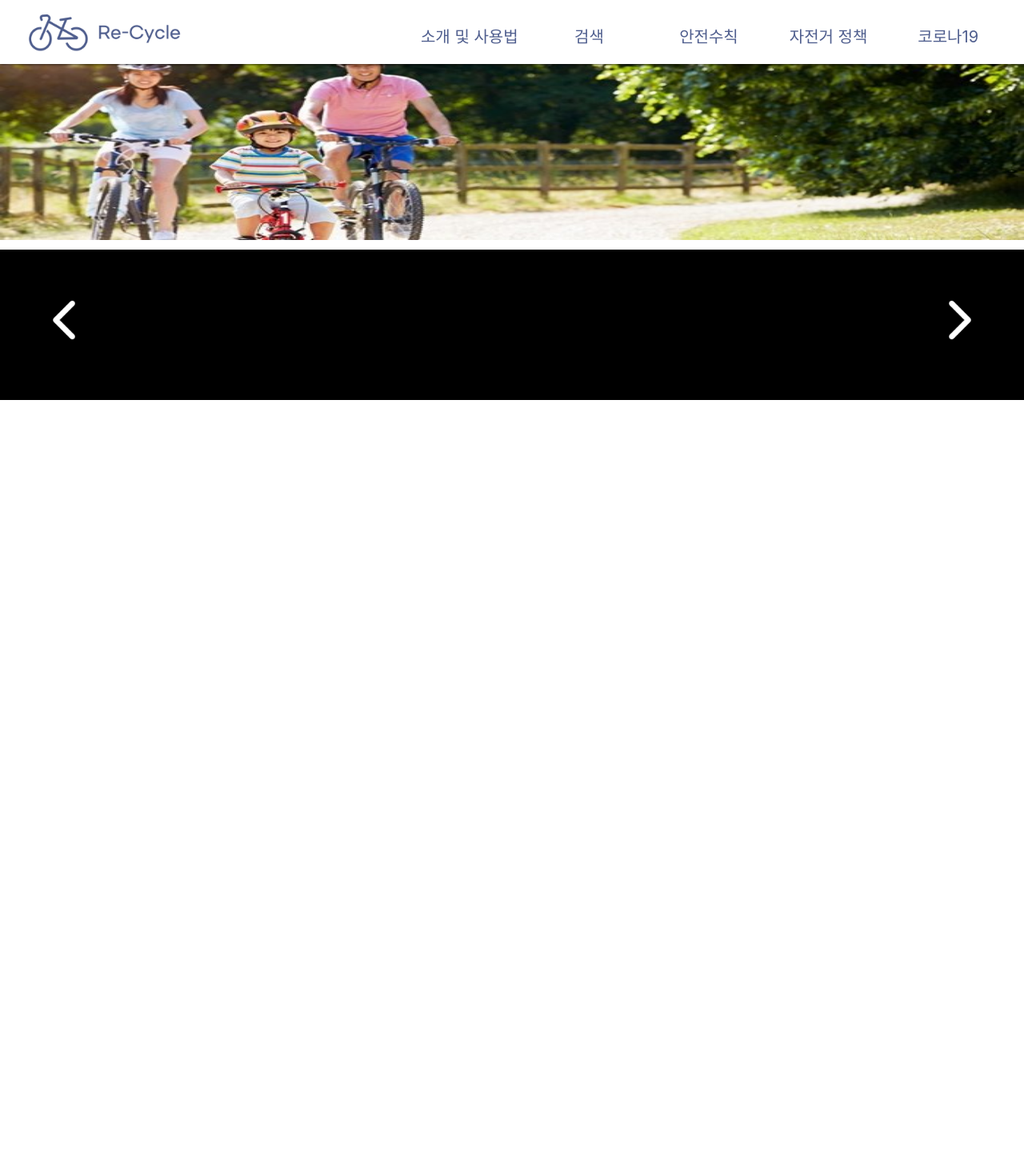
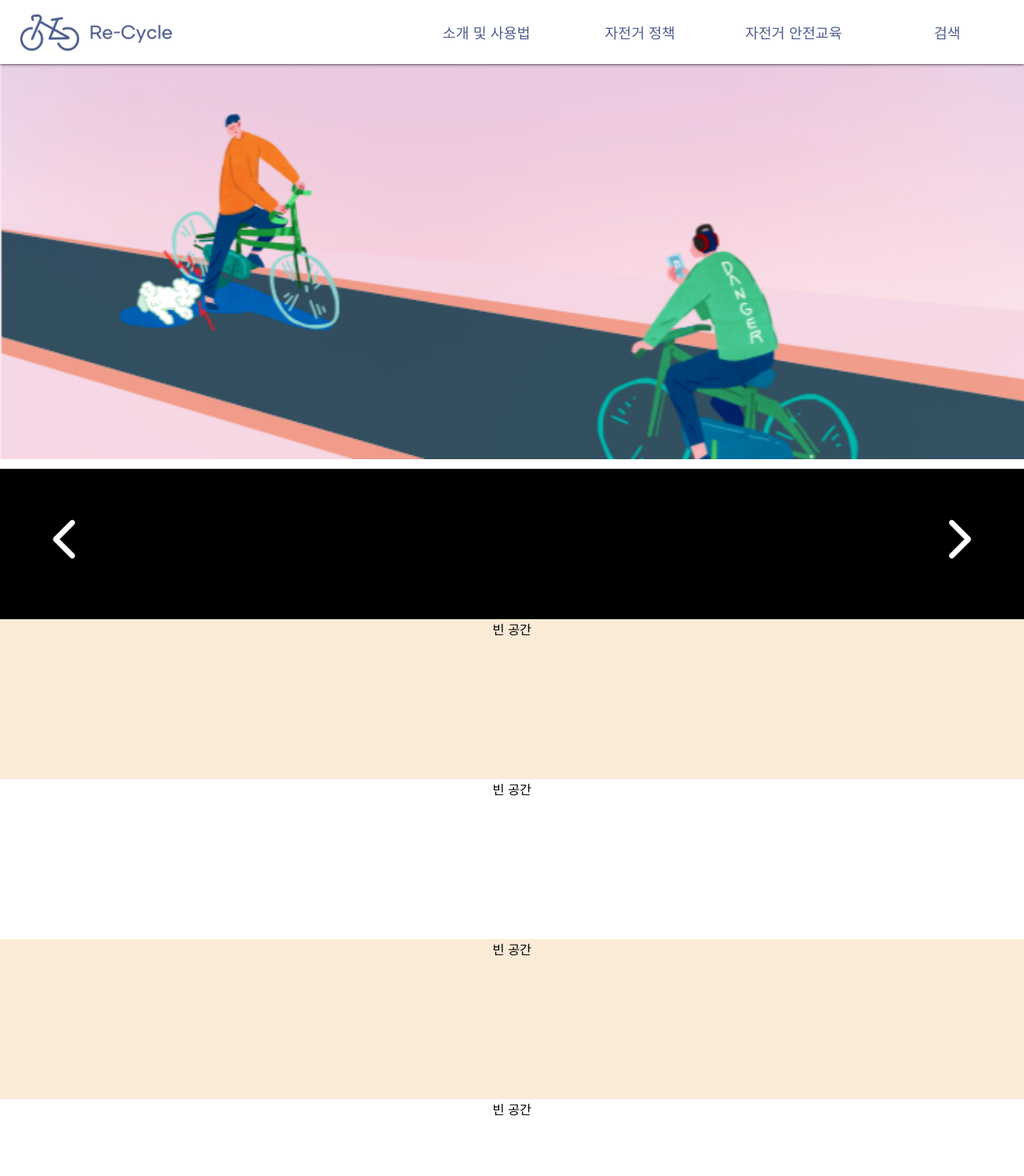
Before and after one commit to seong2808/CapstoneDesign, a React (Create React App) app: page / in a window 1280 px wide. Shown: the top 1470 px of the page at 80% size. Before the commit the page ends 800 px from the top, so only its background shows below. Built offline with nearby package versions, Linux system fonts and the light colour scheme.

Commit message:
10_24 commit

```diff
--- a/src/App.js
+++ b/src/App.js
@@ -1,93 +1,100 @@
-import React from 'react';
-import logo from './logo.svg';
-import './App.css';
-import './main1.css';
-import './start_style.css';
+import React from "react";
+import logo from "./logo.svg";
+import "./App.css";
+import "./banner.css";
+import "./start_style.css";
 
 function App() {
+  let posts = "";
 
-  let posts = '강남 고기 맛집';
-
-  let oh = '오익준 넷플 시청예정';
+  let oh = "";
 
   function asd() {
-    return 100
+    return 100;
   }
 
   return (
     <div className="App">
-      <div class="con1">
-
+      <div className="con1">
         <img id="logo" src="./logo.png" />
 
-        <div class="con2">
-          <nav id="main_menu" class="main_menu">
+        <nav id="main_menu" className="main_menu">
+          <a href="#">소개 및 사용법</a>
+          <a href="#">자전거 정책</a>
+          <a href="#">자전거 안전교육</a>
+          <a href="#">검색</a>
+        </nav>
 
-                <a href="">소개 및 사용법</a>
-
-                <a href="">검색</a>
-
-                <a href="">안전수칙</a>
-
-                <a href="">자전거 정책</a>
-
-                <a href="">코로나19</a>
-
-          </nav>
+        <div className="more-btn">
+          <i className="icon"></i>
         </div>
-        <div className='more-btn'>
-          <i className='icon'></i>
-        </div>
-
       </div>
-      <div class="ride">
-        <img src="./ride.jpg" width="100%" height="300px"/>
+      <div className="ride">
+        <img src="./rideback.png" width="100%" height="100%" />
       </div>
 
-      <div class="section">
-        <input type="radio" name="slide" id="slide01" checked/>
-        <input type="radio" name="slide" id="slide02"/>
-        <input type="radio" name="slide" id="slide03"/>
+      <div className="section">
+        <input type="radio" name="slide" id="slide01" checked />
+        <input type="radio" name="slide" id="slide02" />
+        <input type="radio" name="slide" id="slide03" />
         <div class="slidewrap">
-
-          <ul class="slidelist">
+          <ul className="slidelist">
             <li>
               <a>
-                <img src="./black.jpg"/>
+                <img src="./black.jpg" />
               </a>
             </li>
             <li>
               <a>
-                <img src="./red.jpg"/>
+                <img src="./red.jpg" />
               </a>
             </li>
             <li>
               <a>
-                <img src="./puple.jpg"/>
+                <img src="./puple.jpg" />
               </a>
             </li>
           </ul>
 
-          <div class="slide-control">
-
-            <div class="control01">
+          <div className="slide-control">
+            <div className="control01">
               <label for="slide03" class="left"></label>
               <label for="slide02" class="right"></label>
             </div>
 
-            <div class="control02">
+            <div className="control02">
               <label for="slide01" class="left"></label>
               <label for="slide03" class="right"></label>
             </div>
 
-            <div class="control03">
+            <div className="control03">
               <label for="slide02" class="left"></label>
               <label for="slide01" class="right"></label>
             </div>
-
           </div>
         </div>
       </div>
+
+      <div className="con2">
+        빈 공간
+      </div>
+
+      <div className="con3">
+        빈 공간
+      </div>
+
+      <div className="con4">
+        빈 공간
+      </div>
+
+      <div className="con5">
+        빈 공간
+      </div>
+
+    <hr></hr>
+    <div className="footer">
+      빈 공간
+    </div>
 
     </div>
   );
--- a/src/start_style.css
+++ b/src/start_style.css
@@ -1,5 +1,5 @@
 /* 브라우저 마진과 패딩 리셋 */
-*{
+* {
   margin: 0;
   padding: 0;
 }
@@ -11,49 +11,68 @@
   height: 80px;
   box-shadow: 0 0 4px black;
   background: white;
-
-}
-
-.con2 {
-    display: flex;
-    width: 60%;
-    margin-left: auto;
-    text-align: center;
+  justify-content: space-between;
+  align-items: center;
 }
 
 #logo {
   height: 70px;
-    padding-top: 5px;
-    padding-left: 2%;
+  padding-left: 15px;
 }
 
 .main_menu {
   display: flex;
-    float: left;
-    padding-top: 30px;
-    padding-right: 20px;
-    width: 100%;
+  width: 60%;
+  justify-content: space-between;
 }
 
-.main_menu a{
+.main_menu a {
   width: 100%;
   display: flex;
   justify-content: center;
   text-decoration: none;
-    color: #4F5E8E;
-    font-size: 20px;
+  color: #4f5e8e;
+  font-size: 18px;
 }
 
-.con3 {
-    padding-top: 90px;
-    height: 5000px;
+.more-btn {
+    display: none;
   }
+
 .ride {
   display: flex;
 }
 
+/* 공간잡아주기 */
+.con2 {
+    width: 100%;
+    height: 200px;
+    background: antiquewhite;
+}
+.con3 {
+    width: 100%;
+    height: 200px;
+}
+.con4 {
+    width: 100%;
+    height: 200px;
+    background: antiquewhite;
+}
+.con5 {
+    width: 100%;
+    height: 200px;
+}
 
-@media screen and (max-width:1000px){ /*가로 너비가 600px 이하일 때 아래 스타일 적용*/
+.footer {
+    width: 100%;
+    height: 300px;
+    background: #4f5e8e;
+}
+
+
+
+@media screen and (max-width: 1000px) {
+  /*가로 너비가 600px 이하일 때 아래 스타일 적용*/
   .more-btn {
     display: block;
     position: absolute;
@@ -75,15 +94,11 @@
     background-size: contain;
   }
 
-    .con2 {
-        visibility: hidden;
-    }
-
   .con1 {
     background: white;
   }
 
-    .con2 .main_menu {
+  .main_menu {
     position: fixed;
     display: block;
     top: 0;
@@ -94,8 +109,7 @@
     background: white;
   }
 
-    .main_menu a{
-
+  .main_menu a {
     display: block;
     margin: auto;
     margin-bottom: 8px;
```
Also changed, not shown: public/ride2.png (added), public/rideback.png (added), src/banner.css (line endings or trailing spaces). Lines whose indentation alone changed are shown as unchanged.
